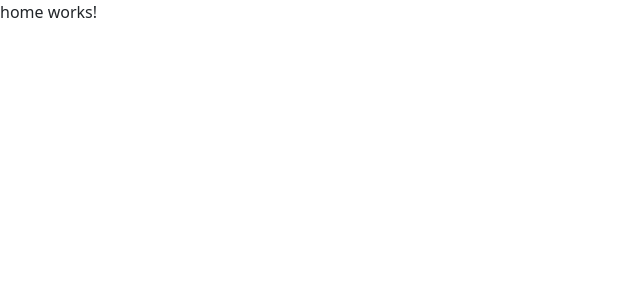
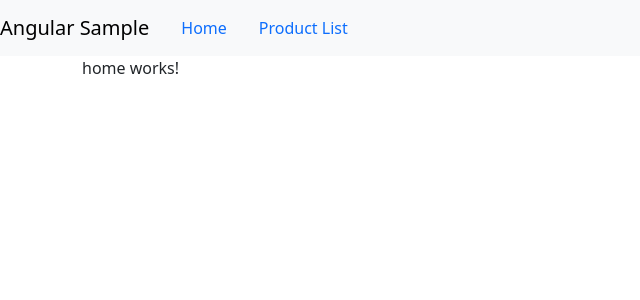
Before and after one commit to Tod2a/AngularSample, an Angular app: page /home in a window 1280 px wide. Shown: the top 300 px of the page, without its empty margins (0-640 px from the left). Built offline with nearby package versions, Linux system fonts and the light colour scheme.

Commit message:
adding navbar

```diff
--- a/src/app/app.component.html
+++ b/src/app/app.component.html
@@ -1 +1,4 @@
-<router-outlet></router-outlet>
+<pm-navbar></pm-navbar>
+<div class="container">
+    <router-outlet></router-outlet>
+</div>
--- a/src/app/app.component.ts
+++ b/src/app/app.component.ts
@@ -1,11 +1,11 @@
 import { Component } from '@angular/core';
 import { RouterOutlet } from '@angular/router';
-import { ProductListComponent } from "./pages/products/product-list/product-list.component";
+import { NavbarComponent } from "./shared/components/navbar/navbar.component";
 
 @Component({
   selector: 'pm-root',
   standalone: true,
-  imports: [RouterOutlet],
+  imports: [RouterOutlet, NavbarComponent],
   templateUrl: './app.component.html',
   styleUrl: './app.component.css'
 })
--- a/src/app/app.routes.ts
+++ b/src/app/app.routes.ts
@@ -2,10 +2,12 @@ import { Routes } from '@angular/router';
 import { HomeComponent } from './pages/home/home.component';
 import { ProductListComponent } from './pages/products/product-list/product-list.component';
 import { ProductDetailComponent } from './pages/products/product-detail/product-detail.component';
+import { PageNotFoundComponent } from './pages/page-not-found/page-not-found.component';
 
 export const routes: Routes = [
-    { path: '', component: HomeComponent },
+    { path: 'home', component: HomeComponent },
     { path: 'products', component: ProductListComponent},
     { path: 'products/:id', component: ProductDetailComponent},
-    { path : '**', component: HomeComponent }
+    { path: '', redirectTo: 'home', pathMatch:'full'},
+    { path : '**', component: PageNotFoundComponent }
 ];
--- a/src/app/pages/home/home.component.ts
+++ b/src/app/pages/home/home.component.ts
@@ -1,7 +1,6 @@
 import { Component } from '@angular/core';
 
 @Component({
-  selector: 'pm-home',
   standalone: true,
   imports: [],
   templateUrl: './home.component.html',
--- /dev/null
+++ b/src/app/pages/page-not-found/page-not-found.component.html
@@ -0,0 +1 @@
+<p>page-not-found works!</p>
--- a/src/app/pages/products/product-detail/product-detail.component.ts
+++ b/src/app/pages/products/product-detail/product-detail.component.ts
@@ -1,7 +1,6 @@
 import { Component } from '@angular/core';
 
 @Component({
-  selector: 'pm-product-detail',
   standalone: true,
   imports: [],
   templateUrl: './product-detail.component.html',
--- a/src/app/pages/products/product-list/product-list.component.ts
+++ b/src/app/pages/products/product-list/product-list.component.ts
@@ -8,7 +8,6 @@ import { ProductService } from '../../../core/services/product.service';
 import { Subscription } from 'rxjs';
 
 @Component({
-  selector: 'pm-product-list',
   standalone: true,
   imports: [CommonModule, FormsModule, ConvertToSpacesPipe, StarComponent],
   templateUrl: './product-list.component.html',
--- /dev/null
+++ b/src/app/shared/components/navbar/navbar.component.html
@@ -0,0 +1,7 @@
+<nav class="navbar navbar-expand navbar-light bg-light">
+    <a class="navbar-brand" routerLink="/home">{{ pageTitle }}</a>
+    <ul class="nav nav-pills">
+        <li><a class="nav-link" routerLink="/home">Home</a></li>
+        <li><a class="nav-link" routerLink="/products">Product List</a></li>
+    </ul>
+</nav>
--- /dev/null
+++ b/src/app/shared/components/navbar/navbar.component.ts
@@ -0,0 +1,13 @@
+import { Component } from '@angular/core';
+import { RouterLink } from "@angular/router";
+
+@Component({
+  selector: 'pm-navbar',
+  standalone: true,
+  imports: [RouterLink],
+  templateUrl: './navbar.component.html',
+  styleUrl: './navbar.component.css'
+})
+export class NavbarComponent {
+ pageTitle: string = 'Angular Sample'
+}
```
Also changed, not shown: src/app/pages/page-not-found/page-not-found.component.ts (added, +11 -0 lines), src/app/pages/page-not-found/page-not-found.component.css (added), src/app/shared/components/navbar/navbar.component.css (added), 2 other files (tests, documents, lock files or other folders).
